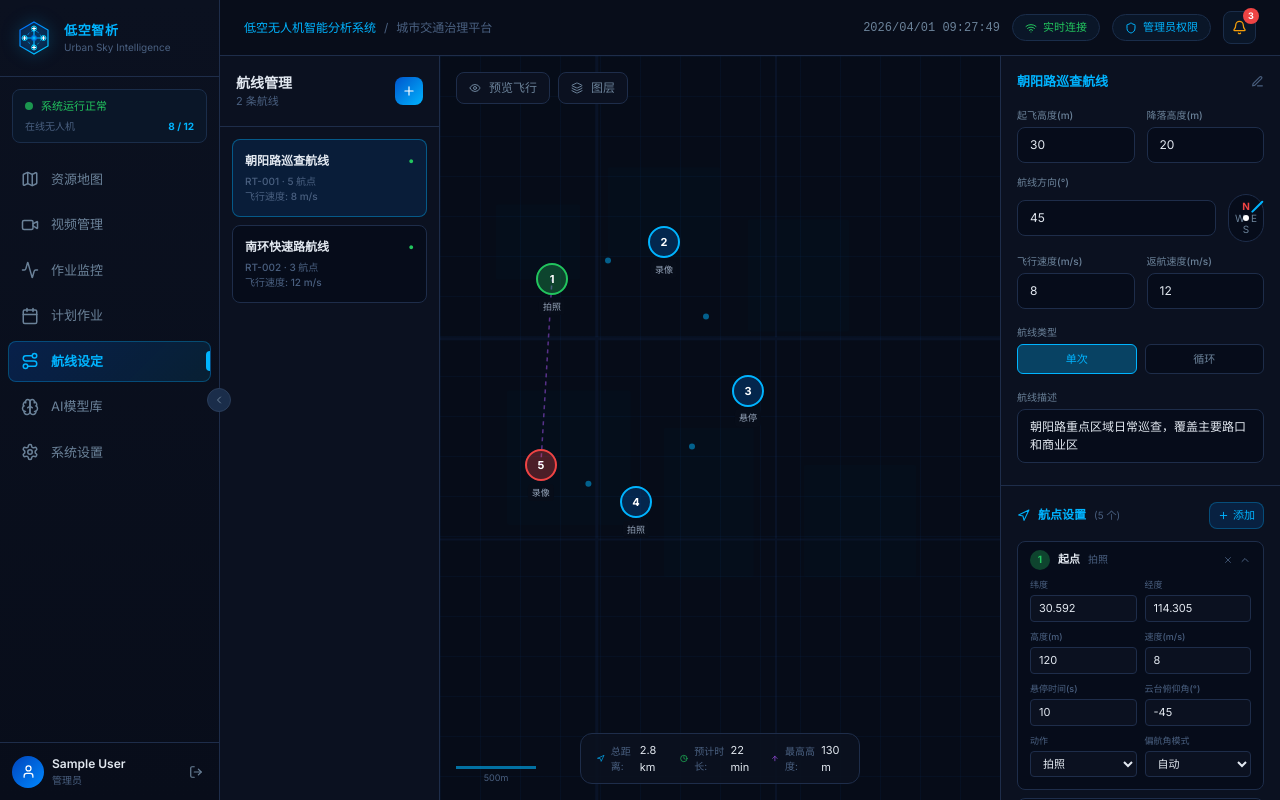
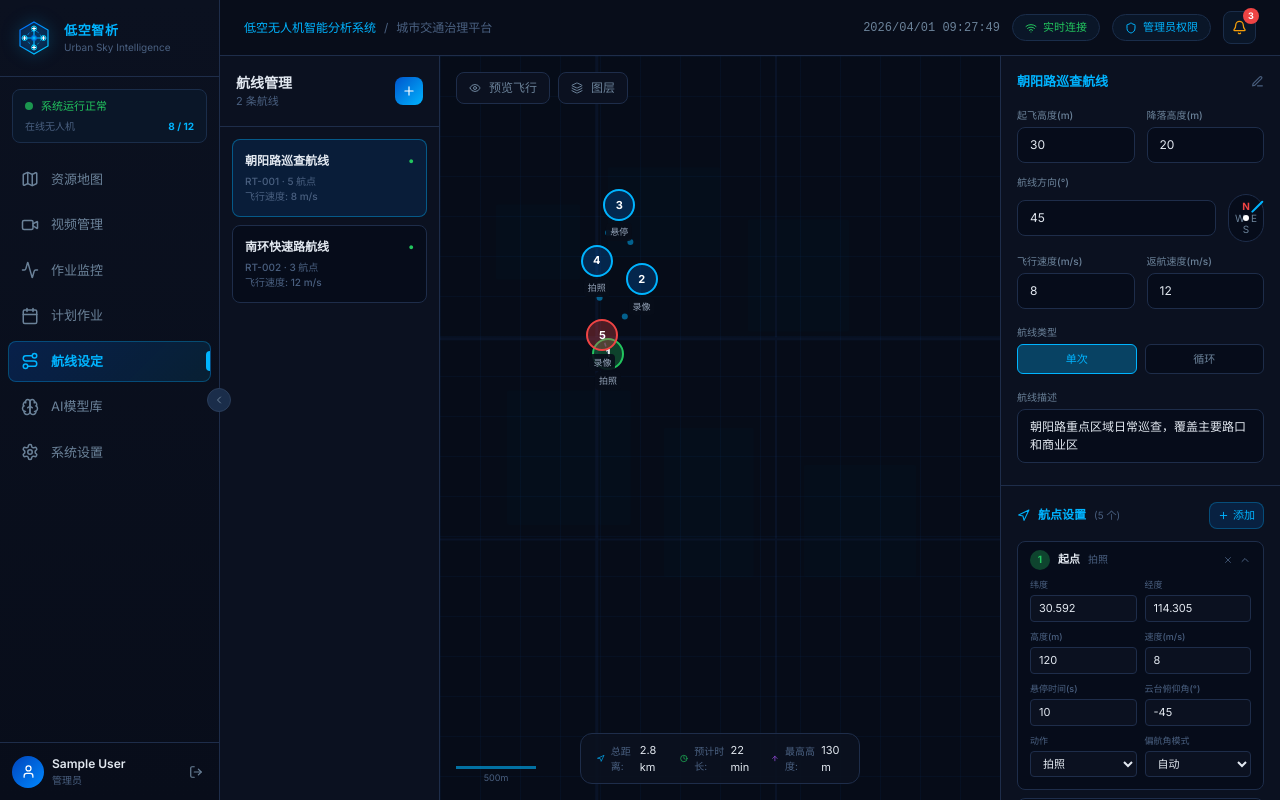
Before and after one commit to SiRi623/MLHW1, a React (Vite) app: page /route-planning in a window 1280 px wide. Built offline with nearby package versions, Linux system fonts and the light colour scheme; sample sign-in values are in the browser's storage.

Commit message:
经纬度修正

```diff
--- a/src/app/pages/RoutePlanning.tsx
+++ b/src/app/pages/RoutePlanning.tsx
@@ -177,6 +177,20 @@ export function RoutePlanning() {
   const cancelExecute = () => {
     setShowConfirm(false);
   };
+      // 经纬度转百分比（用于地图显示）
+  // 纬度范围：30.58 ~ 30.60，经度范围：114.29 ~ 114.34
+  const latToPercent = (lat: number) => {
+  const minLat = 30.58;
+  const maxLat = 30.60;
+  // 反转纬度：纬度越高，百分比越小（越靠上）
+  return ((maxLat - lat) / (maxLat - minLat)) * 100;
+  };
+
+  const lngToPercent = (lng: number) => {
+    const minLng = 114.29;
+    const maxLng = 114.34;
+    return ((lng - minLng) / (maxLng - minLng)) * 100;
+  };
 
   return (
     <div className="flex h-full" style={{ background: "#080d1a" }}>
@@ -307,7 +321,7 @@ export function RoutePlanning() {
           {selectedRoute.waypoints.length > 1 && (
             <>
               <polyline
-                points={selectedRoute.waypoints.map((wp) => `${wp.x}%,${wp.y}%`).join(" ")}
+                points={selectedRoute.waypoints.map((wp) => `${wp.lng}%,${wp.lat}%`).join(" ")}
                 fill="none"
                 stroke="#00b4ff"
                 strokeWidth="2"
@@ -316,10 +330,10 @@ export function RoutePlanning() {
               />
               {/* Return path dashed */}
               <line
-                x1={`${selectedRoute.waypoints[selectedRoute.waypoints.length - 1].x}%`}
-                y1={`${selectedRoute.waypoints[selectedRoute.waypoints.length - 1].y}%`}
-                x2={`${selectedRoute.waypoints[0].x}%`}
-                y2={`${selectedRoute.waypoints[0].y}%`}
+                x1={`${lngToPercent(selectedRoute.waypoints[selectedRoute.waypoints.length - 1].lng)}%`}
+                y1={`${latToPercent(selectedRoute.waypoints[selectedRoute.waypoints.length - 1].lat)}%`}
+                x2={`${lngToPercent(selectedRoute.waypoints[0].lng)}%`}
+                y2={`${latToPercent(selectedRoute.waypoints[0].lat)}%`}
                 stroke="#a855f7"
                 strokeWidth="1.5"
                 strokeDasharray="4,4"
@@ -330,8 +344,8 @@ export function RoutePlanning() {
           {/* Direction arrows */}
           {selectedRoute.waypoints.slice(0, -1).map((wp, i) => {
             const next = selectedRoute.waypoints[i + 1];
-            const mx = (wp.x + next.x) / 2;
-            const my = (wp.y + next.y) / 2;
+            const mx = (lngToPercent(wp.lng) + lngToPercent(next.lng)) / 2;
+            const my = (latToPercent(wp.lat) + latToPercent(next.lat)) / 2;
             return (
               <circle key={i} cx={`${mx}%`} cy={`${my}%`} r="3" fill="#00b4ff" opacity="0.5" />
             );
@@ -343,7 +357,7 @@ export function RoutePlanning() {
           <div
             key={wp.id}
             className="absolute cursor-pointer"
-            style={{ left: `${wp.x}%`, top: `${wp.y}%`, transform: "translate(-50%, -50%)", zIndex: 10 }}
+            style={{ left: `${lngToPercent(wp.lng)}%`, top: `${latToPercent(wp.lat)}%`, transform: "translate(-50%, -50%)", zIndex: 10 }}
             onClick={() => setSelectedWaypoint(selectedWaypoint?.id === wp.id ? null : wp)}
           >
             <div className="relative flex items-center justify-center">
```
